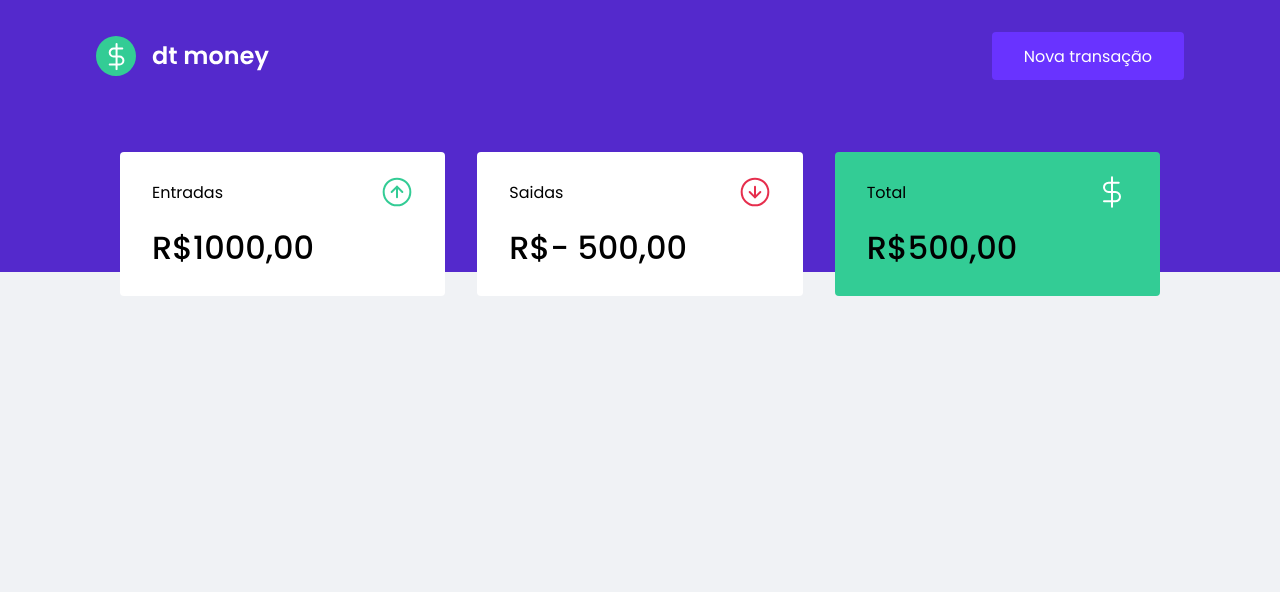
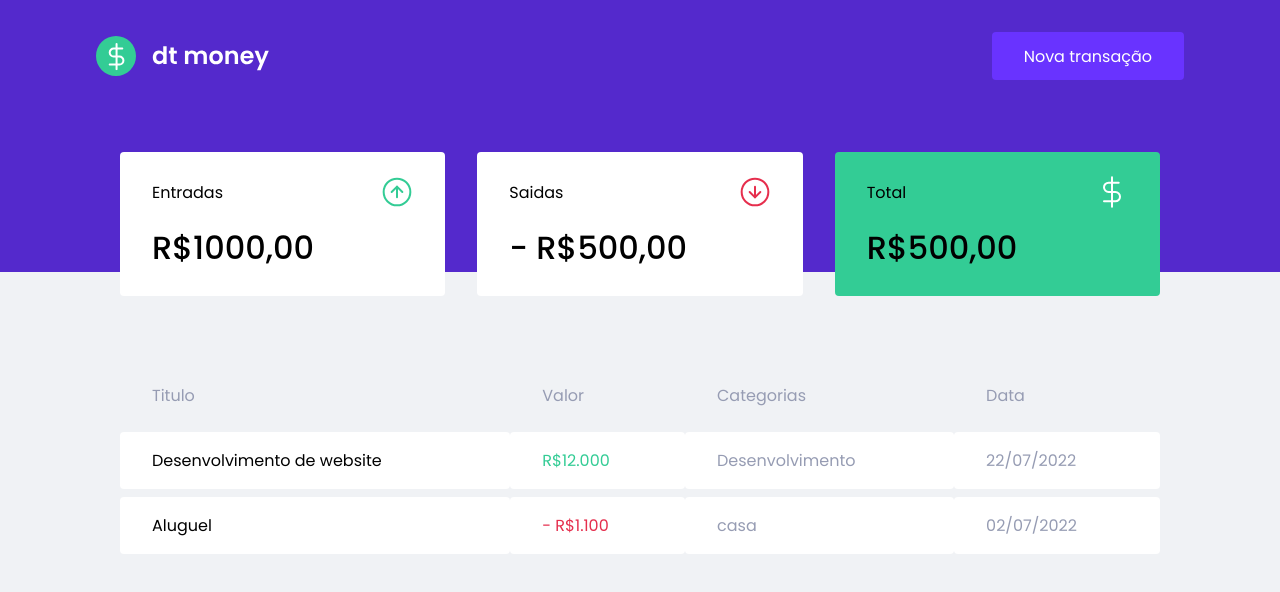
Before and after one commit to NicollasRyan/dtmoney, a React (Create React App) app: page / in a window 1280 px wide. Shown: the top 592 px of the page. Built offline with nearby package versions, Linux system fonts and the light colour scheme.

Commit message:
Component: TransactionsTable

```diff
--- a/src/Componets/Deshboard/index.tsx
+++ b/src/Componets/Deshboard/index.tsx
@@ -1,10 +1,13 @@
+import { TransactionsTable } from "../TransactionsTable"
+import { Summary } from "../Summary"
+
 import { Container } from "./styles"
-import { Summary } from "../Summary"
 
 export function Deshboard() {
     return (
         <Container>
             <Summary />
+            <TransactionsTable />
         </Container>
     )
 }
--- a/src/Componets/Summary/index.tsx
+++ b/src/Componets/Summary/index.tsx
@@ -20,7 +20,7 @@
                     <p>Saidas</p>
                     <img src={outcomeImg} alt="Saidas" />
                 </header>
-                <strong>R$- 500,00</strong>
+                <strong>- R$500,00</strong>
             </div>
 
             <div className="heghlight-background">
--- /dev/null
+++ b/src/Componets/TransactionsTable/index.tsx
@@ -0,0 +1,33 @@
+import { Container } from "./styles";
+
+export function TransactionsTable() {
+    return (
+        <Container>
+            <table>
+                <thead>
+                    <tr>
+                        <th>Titulo</th>
+                        <th>Valor</th>
+                        <th>Categorias</th>
+                        <th>Data</th>
+                    </tr>
+                </thead>
+
+                <tbody>
+                    <tr>
+                        <td>Desenvolvimento de website</td>
+                        <td className="deposit">R$12.000</td>
+                        <td>Desenvolvimento</td>
+                        <td>22/07/2022</td>
+                    </tr>
+                    <tr>
+                        <td>Aluguel</td>
+                        <td className="withdraw">- R$1.100</td>
+                        <td>casa</td>
+                        <td>02/07/2022</td>
+                    </tr>
+                </tbody>
+            </table>
+        </Container>
+    )
+}
--- /dev/null
+++ b/src/Componets/TransactionsTable/styles.ts
@@ -0,0 +1,40 @@
+import styled from "styled-components"
+
+export const Container = styled.div`
+    margin-top: 4rem;
+
+    table {
+        width: 100%;
+        border-spacing: 0 0.5rem;
+
+
+    th {
+        color: var(--text-body);
+        font-weight: 400;
+        padding: 1rem 2rem;
+        text-align: left;
+        line-height: 1.5rem;
+    }
+
+    td{
+        padding: 1rem 2rem;
+        border: 0;
+        background: var(--shape);
+        color: var(--text-body);
+        border-radius: 0.25rem;
+
+        &:first-child {
+            color: var(--text-title);
+        }
+
+        &.deposit {
+            color: var(--green)
+        }
+
+        &.withdraw {
+            color: var(--red)
+        }
+    }
+
+}
+`
```
